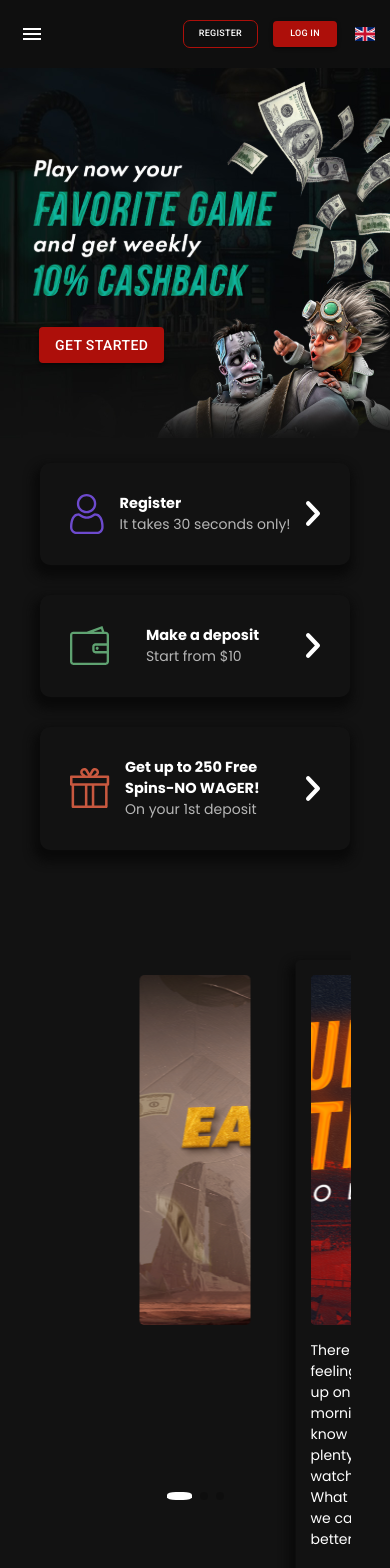
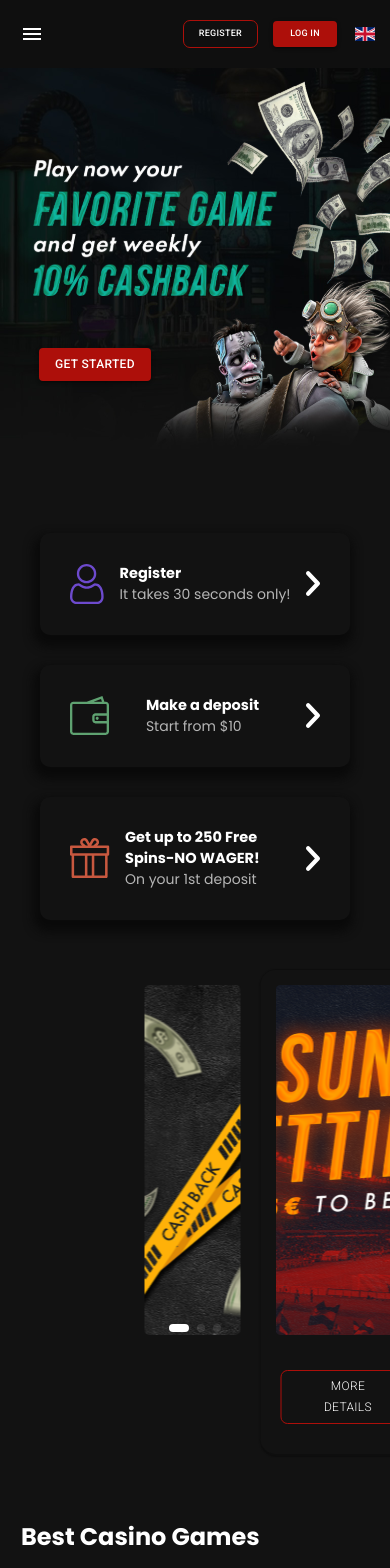
Before and after one commit to lolyparty/Chipstars, a React (Create React App) app: page / in a window 390 px wide. Shown: the top 1568 px of the page. Built offline with nearby package versions, Linux system fonts and the light colour scheme.

Commit message:
updated moreinfo section carousel

```diff
--- a/src/components/Herosection.jsx
+++ b/src/components/Herosection.jsx
@@ -11,11 +11,15 @@ import mobileBg from './Imgs/mobileHerobg.svg'
 
 const Slider = ()=> {
   const matches510 = useMediaQuery('(max-width:510px)')
+  const matches310 = useMediaQuery('(max-width:310px)')
+  const matches420 = useMediaQuery('(max-width:440px)')
+
   return (
     <>
       <ThemeProvider theme={theme}>
-              {matches510 ? <Box sx={{backgroundImage:`url(${mobileBg})`, backgroundRepeat:'no-repeat', backgroundSize:'100%', width:'100%', height:'370px'}}>
-              <Button  variant='contained' color='secondary' sx={{top:'70%', left:'10%'}}>Get Started</Button>
+              {matches510 ? <Box sx={{backgroundImage:`url(${mobileBg})`, backgroundRepeat:'no-repeat', backgroundSize:'100%', width:'100%', height: matches310 ? '310px' : matches420 ? '440px' : matches510 ? '500px' : '370px'}}>
+                <div className="pseudoContainer"></div>
+              <Button  variant='contained' color='secondary' sx={{top:'10px', left:'10%', fontSize:matches510 ? '12px' : null, fontWeight: matches310 ? '400' : null}}>Get Started</Button>
             </Box> :
             <Swiper pagination={{
               dynamicBullets: true,
--- a/src/components/moreInfoCarousel/moreInfoCarousel.jsx
+++ b/src/components/moreInfoCarousel/moreInfoCarousel.jsx
@@ -1,5 +1,6 @@
 import { ThemeProvider, createTheme } from '@mui/material/styles';
 import {Button, Link} from '@mui/material'
+import useMediaQuery from '@mui/material/useMediaQuery';
 import "swiper/css";
 import "swiper/css/pagination";
 import { Pagination } from "swiper";
@@ -31,7 +32,7 @@ const MoreInfoCarousel = ()=> {
       >
         <SwiperSlide className='carousel-slide'
             >
-            <img src={bettingSunday} alt="slider" />
+            <img src={cashback} alt="slider" />
 
         </SwiperSlide>
 
@@ -41,13 +42,13 @@ const MoreInfoCarousel = ()=> {
                 There is no better feeling than waking up on Saturday morning, and you know that there are plenty of games to watch and bet on. What if we say that we can make it even better?
                 </p>
                 <div>
-                  <Button color='primary' sx={{border:'1.5px solid #AD0F0A', borderRadius:'7px', fontSize: '13px'}} variant='outlined'>More Details</Button>
+                  <Button color='primary' sx={{border:'1.5px solid #AD0F0A', borderRadius:'7px', fontSize: '13px', paddingX:'25px'}} variant='outlined'>More Details</Button>
                   <Link underline='none' href='#'>Terms & Conditions</Link>
                 </div>
         </SwiperSlide>
 
         <SwiperSlide className='carousel-slide'>
-            <img src={cashback} alt="slider" />
+            <img src={bettingSunday} alt="slider" />
         </SwiperSlide>
       </Swiper>
     </ThemeProvider>
--- a/src/components/moreInfoCarousel/moreInfocarousel.css
+++ b/src/components/moreInfoCarousel/moreInfocarousel.css
@@ -1,19 +1,19 @@
 
 .carousel {
-  width: 80%;
-  padding:15px
+  width: 80% !important;
+  padding:15px !important;
 }
 
 .carousel-slide {
   font-size: 18px;
   color:white;
   padding:15px;
-  border-radius: 5px;
+  border-radius: 15px;
 }
 
 .carousel-slide:nth-child(2){
-    box-shadow:-2px 7px 10px 5px #0a0a0a !important;
-  -webkit-box-shadow:-2px 7px 10px 5px #0a0a0a !important;
+    box-shadow:-2px 7px 5px 5px #0a0a0a !important;
+  -webkit-box-shadow:1px 1px 1px 2px #0e0e0e !important;
 }
 
 .carousel-slide p{
@@ -25,6 +25,7 @@
     display:flex;
     justify-content: space-between;
     margin:35px 5px 15px 5px;
+    align-items: center;
 }
 
 .carousel-slide img {
@@ -49,12 +50,79 @@
 }
 
 .carousel .swiper-pagination{
-    bottom:230px !important;
+    bottom:270px !important;
 }
 
 .carousel .swiper-pagination-bullet-active{
     background:white !important;
-    width:25px;
+    width:20px;
     height:8px;
-    border-radius: 35%;
+    border-radius: 20px;
 }
+
+.carousel .swiper-pagination-bullet{
+  background: rgba(255, 255, 255, 0.5);
+
+}
+
+@media screen and (max-width:880px) {
+  .carousel{
+    padding-top:5px !important;
+    width:100% !important;
+  }
+
+  .carousel-slide {
+    width: 30%;
+  }
+
+  .carousel-slide:nth-child(2n) {
+    width: 75%;
+    transform-origin: 50%;
+  }
+
+  .carousel-slide:nth-child(3n) {
+    width: 30%;
+  }
+
+}
+
+@media screen and (max-width:670px) {
+  .carousel-slide p{
+    margin:15px 0px;
+    font-size:12px;
+}
+.carousel-slide div{
+  font-size: 12px;
+}
+.carousel-slide div button{
+  font-size: 12px;
+  font-weight:100;
+}
+}
+
+@media screen and (max-width:570px) {
+  .carousel-slide p{
+    display: none;
+}
+.carousel-slide{
+  margin-right: 5px !important;
+}
+
+.carousel-slide {
+  width: 35%;
+}
+
+.carousel-slide:nth-child(2n) {
+  width: 80%;
+  transform-origin: 50%;
+}
+
+.carousel-slide:nth-child(3n) {
+  width: 35%;
+}
+
+.carousel .swiper-pagination{
+  bottom:130px !important;
+}
+
+}
--- a/src/index.css
+++ b/src/index.css
@@ -145,3 +145,59 @@ body{
         padding:5px;
     }
 }
+
+@media screen and (max-width:510px){
+    .pseudoContainer{
+        min-height: 350px;
+        width:100%;
+    }
+}
+
+@media screen and (max-width:560px){
+    .pseudoContainer{
+        min-height: 300px;
+        width:100%;
+    }
+}
+
+@media screen and (max-width:440px){
+    .pseudoContainer{
+        min-height: 270px;
+        width:100%;
+    }
+}
+
+@media screen and (max-width:370px){
+    .pseudoContainer{
+        min-height: 250px;
+        width:100%;
+    }
+}
+
+@media screen and (max-width:350px){
+    .pseudoContainer{
+        min-height: 225px;
+        width:100%;
+    }
+}
+
+@media screen and (max-width:320px){
+    .pseudoContainer{
+        min-height: 200px;
+        width:100%;
+    }
+}
+
+@media screen and (max-width:300px){
+    .pseudoContainer{
+        min-height: 180px;
+        width:100%;
+    }
+}
+
+@media screen and (max-width:280){
+    .pseudoContainer{
+        min-height: 160px;
+        width:100%;
+    }
+}
```
Also changed, not shown: src/components/Imgs/santa.svg.
